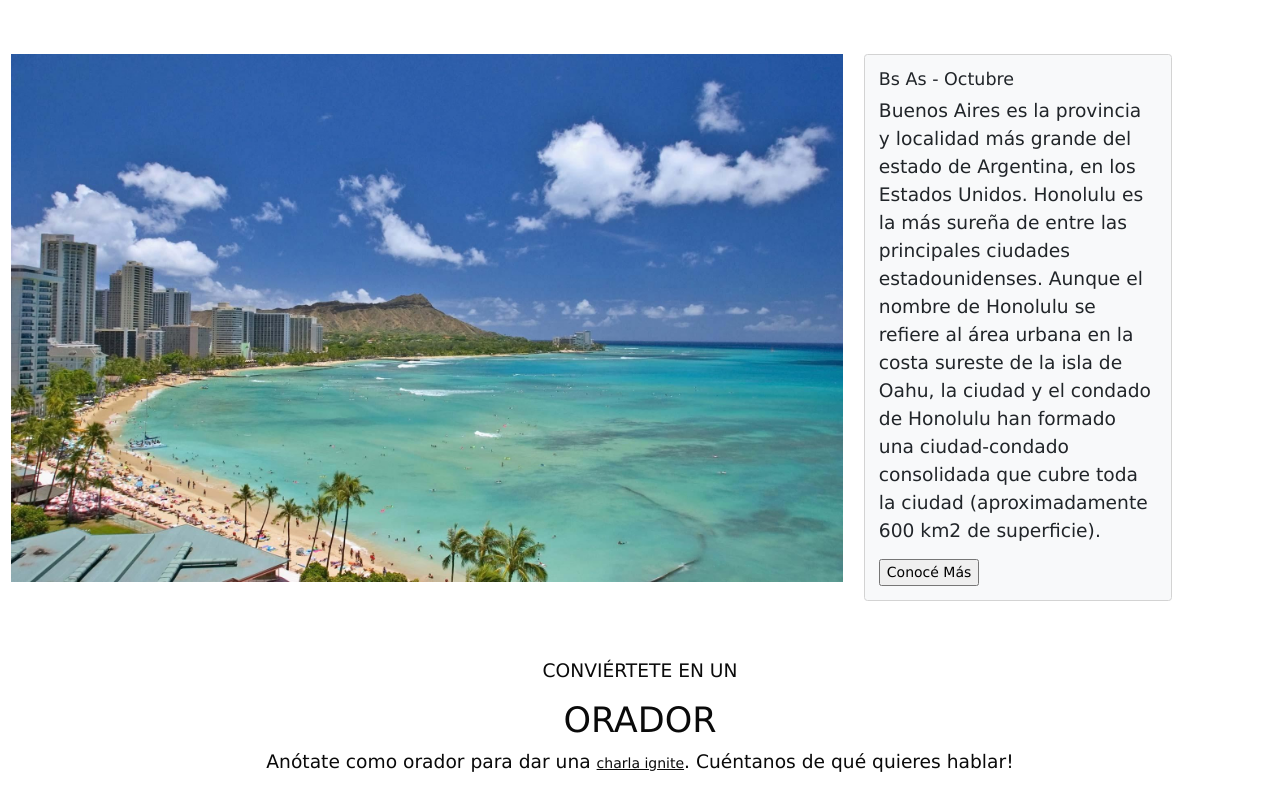
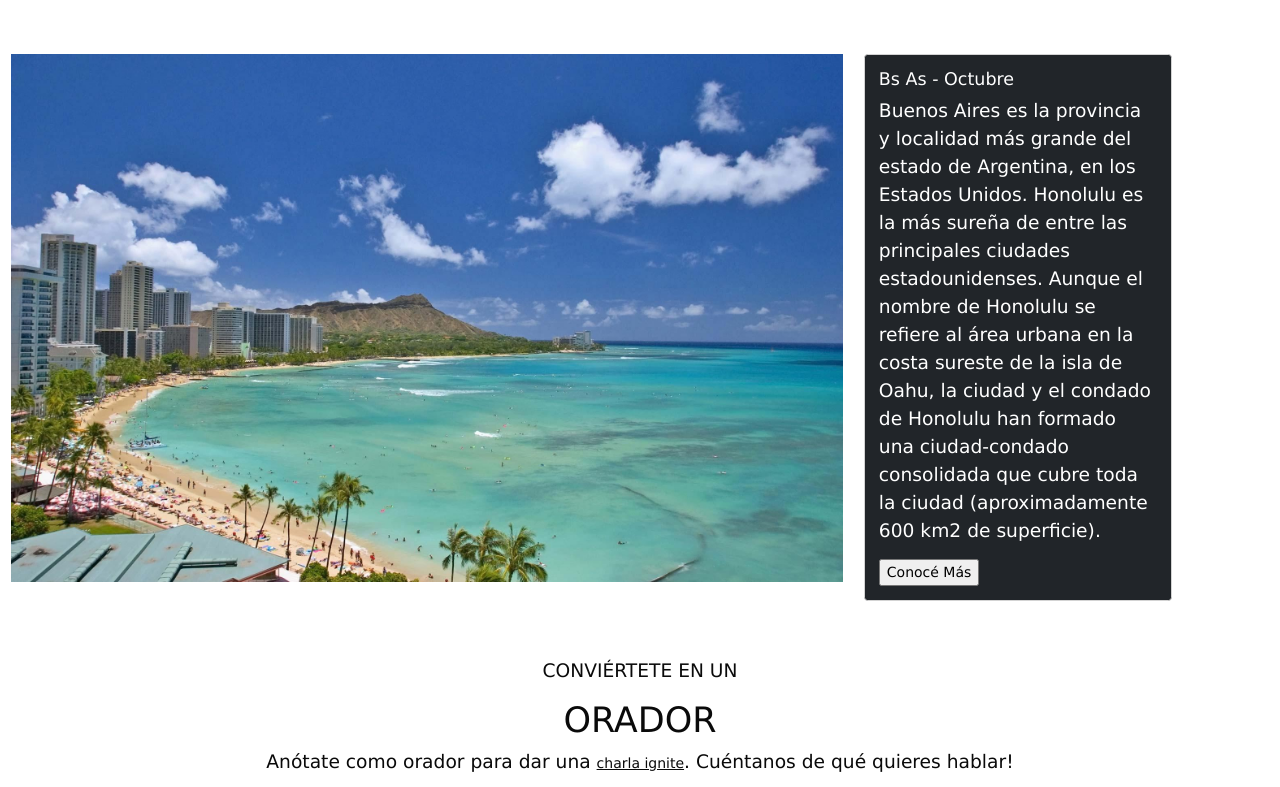
Before and after one commit to cdelete/TPIntegrador, a plain HTML site: page index.html in a window 1280 px wide. Shown: the part 1167-1954 px from the top of the page. Drawn offline with nearby package versions, Linux system fonts and the light colour scheme.

Commit message:
Commit 12052022 23:28

```diff
--- a/index.html
+++ b/index.html
@@ -92,7 +92,7 @@
       <div class="row mb-3">
         <div class="col-md-8 themed-grid-col"><img src="images/honolulu.jpg" class="img-fluid" alt="Responsive image"></div>
           <div class="col-md-4 themed-grid-col">
-            <div class="card text-dark bg-light mb-3">
+            <div class="card text-white bg-dark mb-3">
               <div class="card-body">
                 <h5 class="card-title">Bs As - Octubre</h5>
                 <p class="card-text">Buenos Aires es la provincia y localidad más grande del estado de Argentina, en los Estados Unidos. Honolulu es la
```
